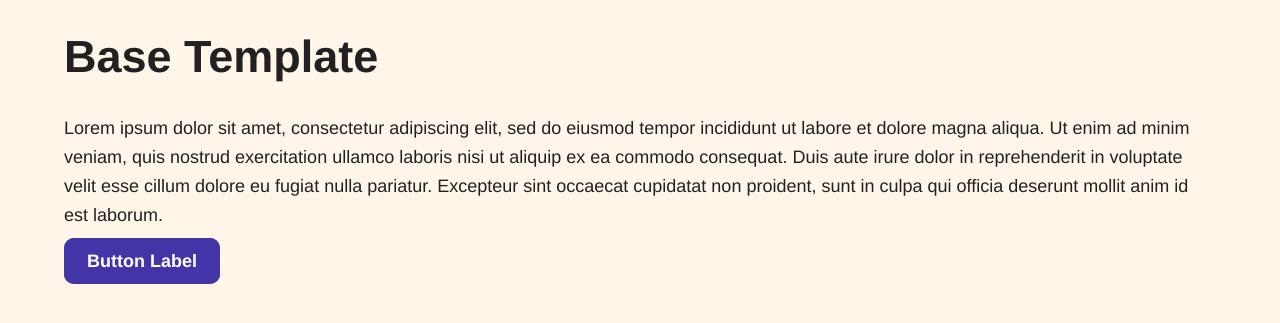
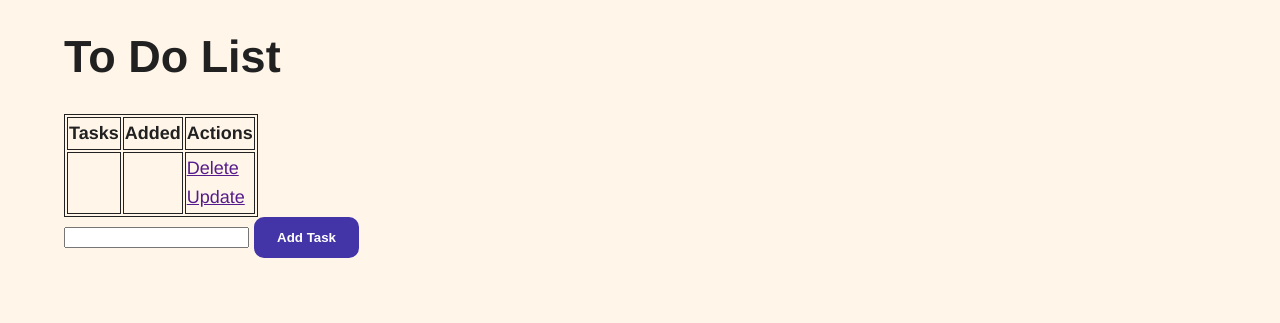
Before and after one commit to Izacistan/reminder-roost, a Flask app: page / in a window 1280 px wide. Shown: the top 323 px of the page. Run offline with Flask 3, Linux system fonts and the light colour scheme.

Commit message:
app file updates, created db
1. Added GET and POST methods to index function in app.py.
2. Created database model and created simple db.
3. Added tables to index.html. Will remove later, just want some basic structure that I don't need to style too hard.
4. Added basic table styles.
5. Updated base.html CSS file paths to proper Flask syntax.
6. Added the __pycache__ file to gitignore.

```diff
--- a/app.py
+++ b/app.py
@@ -1,11 +1,32 @@
-from flask import Flask, render_template
+from flask import Flask, render_template, request
+from flask_sqlalchemy import SQLAlchemy
+from datetime import datetime
 
 app = Flask(__name__)
 
+# Initialize the `rr_tasks` Database
+app.config['SQLALCHEMY_DATABASE_URI'] = 'sqlite:///rr_tasks.db'
+tasks_db = SQLAlchemy(app)
+
+
+class Todo(tasks_db.Model):
+    id = tasks_db.Column(tasks_db.Integer, primary_key=True)
+    content = tasks_db.Column(tasks_db.String(200), nullable=False)
+    completed = tasks_db.Column(tasks_db.Integer, default=0)
+    date_created = tasks_db.Column(tasks_db.DateTime, default=datetime.utcnow)
+
+    def __repr__(self):
+        return '<Task %r>' % self.id
+
+
 # Default route, so we do not get 404 error
-@app.route('/')
+@app.route('/', methods=['POST', 'GET'])
 def index():
-    return render_template('index.html')
+    if request.method == 'POST':
+        return 'Testing post method...'
+    else:
+        return render_template('index.html')
+
 
 if __name__ == "__main__":
     # Run the app, with debug on, so we can see errors on screen.
--- a/static/css/style.css
+++ b/static/css/style.css
@@ -11,6 +11,11 @@ header {
 /* Footer */
 footer {
     background-color: var(--light-blue);
+}
+
+/* Tables */
+table, th, td {
+  border: 1px solid;
 }
 
 /* Spacing */
--- a/templates/base.html
+++ b/templates/base.html
@@ -4,8 +4,9 @@
         <meta charset="UTF-8">
         <meta name="viewport" content="width=device-width, initial-scale=1.0">
         <meta http-equiv="x-ua-compatible" content="ie=edge">
-        <link rel="stylesheet" href="../static/css/style.css">
-        <link rel="stylesheet" href="../static/css/typography.css">
+        <link rel="stylesheet" href="{{ url_for('static', filename='css/style.css') }}">
+        <link rel="stylesheet" href="{{ url_for('static', filename='css/typography.css') }}">
+        <!-- Head -->
         {% block head %}{% endblock %}
     </head>
 
--- a/templates/index.html
+++ b/templates/index.html
@@ -2,20 +2,39 @@
 
 <!-- Title -->
 {% block head %}
-<title>Home - Reminder Roost</title>
+    <title>Reminder Roost</title>
 {% endblock %}
 
 <!-- Header -->
 
 <!-- Main Content -->
 {% block content %}
-    <h1>Base Template</h1>
-    <p>Lorem ipsum dolor sit amet, consectetur adipiscing elit, sed do eiusmod tempor incididunt ut labore et dolore magna
-        aliqua. Ut enim ad minim veniam, quis nostrud exercitation ullamco laboris nisi ut aliquip ex ea commodo consequat.
-        Duis aute irure dolor in reprehenderit in voluptate velit esse cillum dolore eu fugiat nulla pariatur. Excepteur sint
-        occaecat cupidatat non proident, sunt in culpa qui officia deserunt mollit anim id est laborum.
-    </p>
-    <a class="btn" href="#">Button Label</a>
+    <div class="table-container">
+        <h1>To Do List</h1>
+
+        <!-- Delete these tables later, just testing... -->
+        <table>
+            <tr>
+                <th>Tasks</th>
+                <th>Added</th>
+                <th>Actions</th>
+            </tr>
+            <tr>
+                <td></td>
+                <td></td>
+                <td>
+                    <a href="">Delete</a>
+                    <br>
+                    <a href="">Update</a>
+                </td>
+            </tr>
+        </table>
+
+        <form action="/" method="POST">
+            <input type="text" name="content" id="content">
+            <input type="submit" value="Add Task" class="btn">
+        </form>
+    </div>
 {% endblock %}
 
 <!-- Footer -->
```
Also changed, not shown: rr_tasks.db (added), 1 other file.
